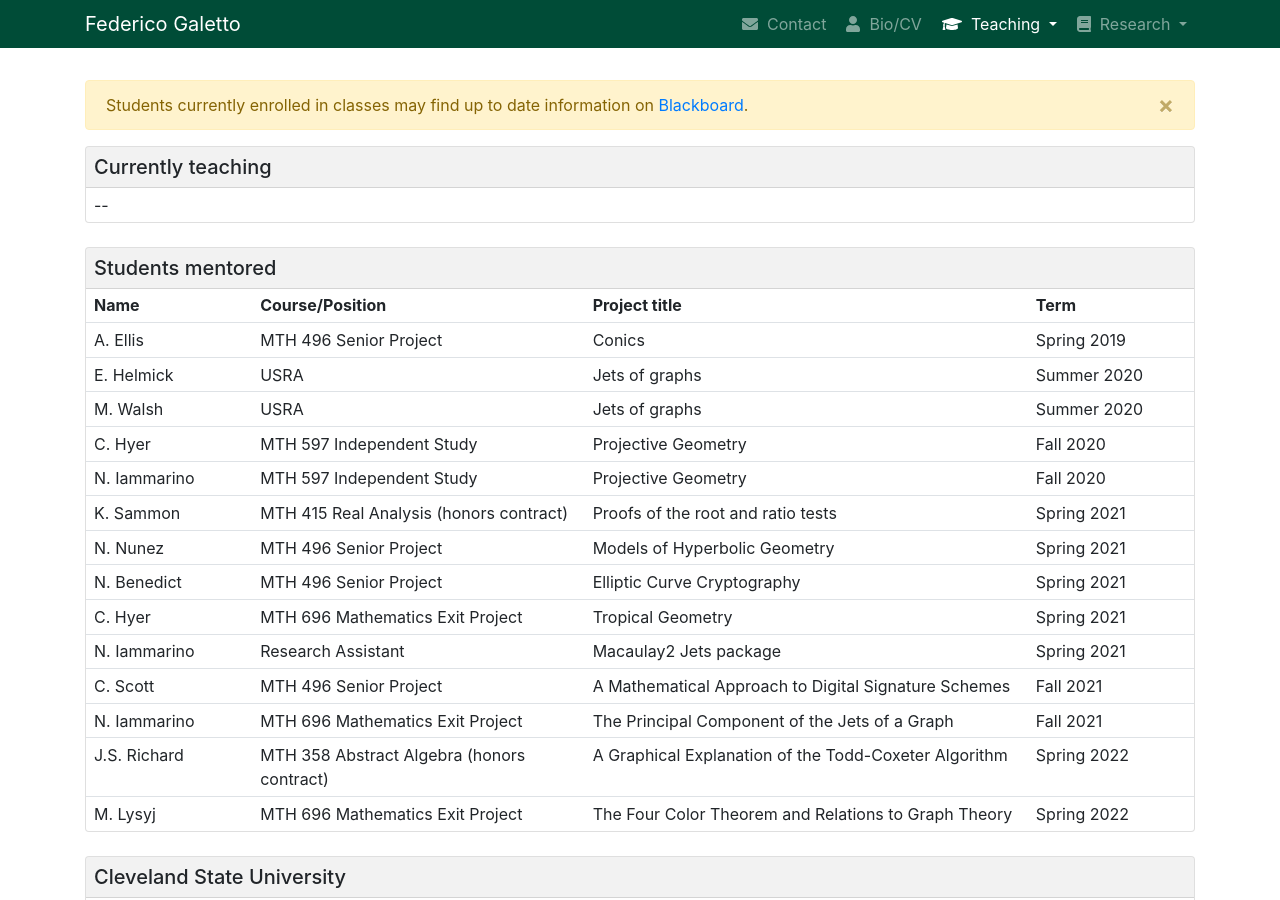
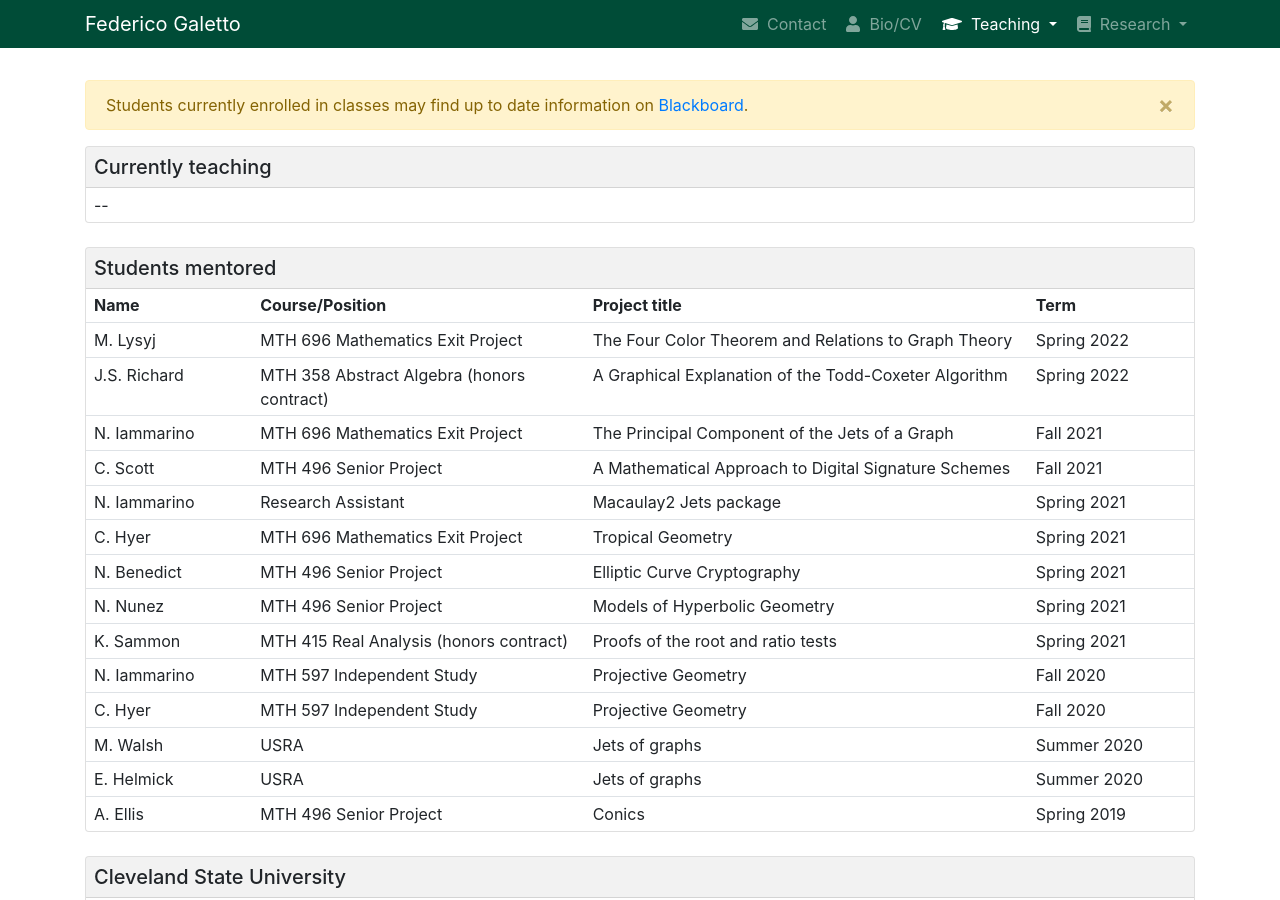
Before and after one commit to galettof/galettof.github.io, a Jekyll site: the page built from teaching.html, in a window 1280 px wide and 900 px high. Built offline with Jekyll 4.4.1, drawn with Linux system fonts in a browser that asks for light colours; nearby versions of some CDN libraries.

Commit message:
reverse chrono order for mentored students

```diff
--- a/teaching.html
+++ b/teaching.html
@@ -44,7 +44,7 @@ active: teaching
 	      <td style="width:40%"><span class="font-weight-bold">Project title</span></td>
 	      <td style="width:15%"><span class="font-weight-bold">Term</span></td>
 	    </tr>
-	    {% assign mentees = site.data.mentoring.csu | sort: 'date' %}
+	    {% assign mentees = site.data.mentoring.csu | sort: 'date' | reverse %}
 	    {% for item in mentees %}
 	    <tr>
 	      <td>{{ item.name }}</td>
```
